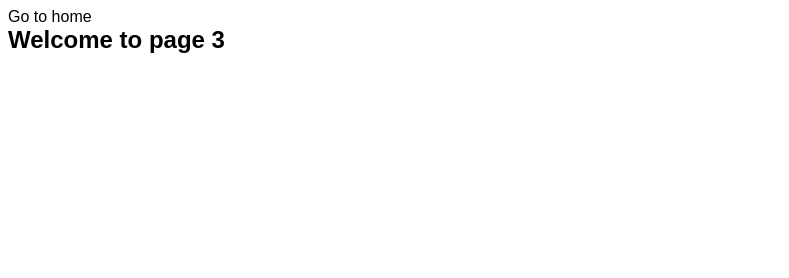
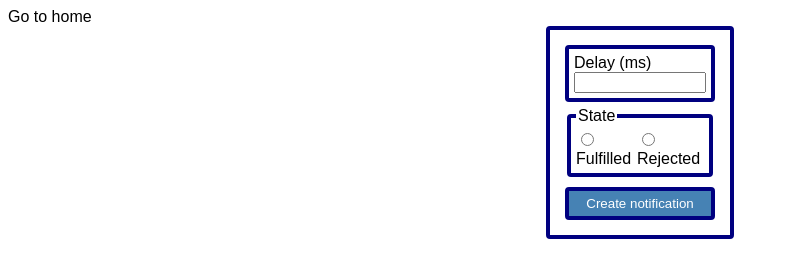
Before and after one commit to MaksymMykhailets/goit-js-hw-10, a website built with Vite: page src/2-snackbar.html in a window 1280 px wide. Shown: the whole page, without its empty margins (0-789 px from the left). Built offline with nearby package versions, Linux system fonts and the light colour scheme.

Commit message:
snackbar

```diff
--- a/src/2-snackbar.html
+++ b/src/2-snackbar.html
@@ -10,8 +10,31 @@
   <body>
     <section>
       <a href="./index.html">Go to home</a>
-      <h1>Welcome to page 3</h1>
     </section>
+    <form class="form">
+      <label class="delay-label">
+        Delay (ms)
+        <input type="number" name="delay" required />
+      </label>
+      <div class="state-wrapper">
+        <fieldset>
+          <legend>State</legend>
+          <div class="label-wrapper">
+            <label>
+              <input type="radio" name="state" value="fulfilled" required />
+              Fulfilled
+            </label>
+            <label>
+              <input type="radio" name="state" value="rejected" required />
+              Rejected
+            </label>
+          </div>
+        </fieldset>
+      </div>
+
+      <button class="btn" type="submit">Create notification</button>
+    </form>
+
     <script type="module" src="./js/2-snackbar.js"></script>
   </body>
 </html>
--- a/src/css/snackbar.css
+++ b/src/css/snackbar.css
@@ -0,0 +1,41 @@
+.form {
+  display: flex;
+  flex-direction: column;
+  width: 150px;
+  margin: auto;
+  padding: 15px;
+  border: 4px solid navy;
+  border-radius: 4px;
+}
+
+.state-wrapper,
+.label-wrapper {
+  display: flex;
+}
+
+.delay-label,
+fieldset,
+.btn {
+  display: flex;
+  padding: 5px;
+  border: 4px solid navy;
+  border-radius: 4px;
+}
+
+.delay-label {
+  flex-direction: column;
+  margin-bottom: 5px;
+}
+
+.btn {
+  margin-top: 10px;
+  background-color: steelblue;
+  color: #fff;
+  justify-content: center;
+}
+.btn:hover,
+.btn:focus {
+  background-color: transparent;
+  color: black;
+  transition: background-color 250ms cubic-bezier(0.4, 0, 0.2, 1);
+}
--- a/src/js/2-snackbar.js
+++ b/src/js/2-snackbar.js
@@ -0,0 +1,38 @@
+import iziToast from "izitoast";
+import "izitoast/dist/css/iziToast.min.css";
+
+const form = document.querySelector('.form');
+form.addEventListener('submit', handleSubmit);
+
+function handleSubmit(event) {
+    event.preventDefault();
+
+    const delay = parseInt(form.querySelector('input[name="delay"]').value);
+    const state = form.querySelector('input[name="state"]:checked').value;
+
+    const promise = new Promise((resolve, reject) => {
+        setTimeout(() => {
+            if (state === 'fulfilled') {
+                resolve(delay);
+            } else {
+                reject(delay);
+            }
+        }, delay);
+    });
+
+    promise
+        .then(delay => {
+            iziToast.success({
+                title: 'Success',
+                message: `✅ Fulfilled promise in ${delay}ms`,
+            });
+            form.reset();
+        })
+        .catch(delay => {
+            iziToast.error({
+                title: 'Error',
+                message: `❌ Rejected promise in ${delay}ms`,
+            });
+            form.reset();
+        });
+}
```
Also changed, not shown: src/1-timer.html (+0 -1 lines).
